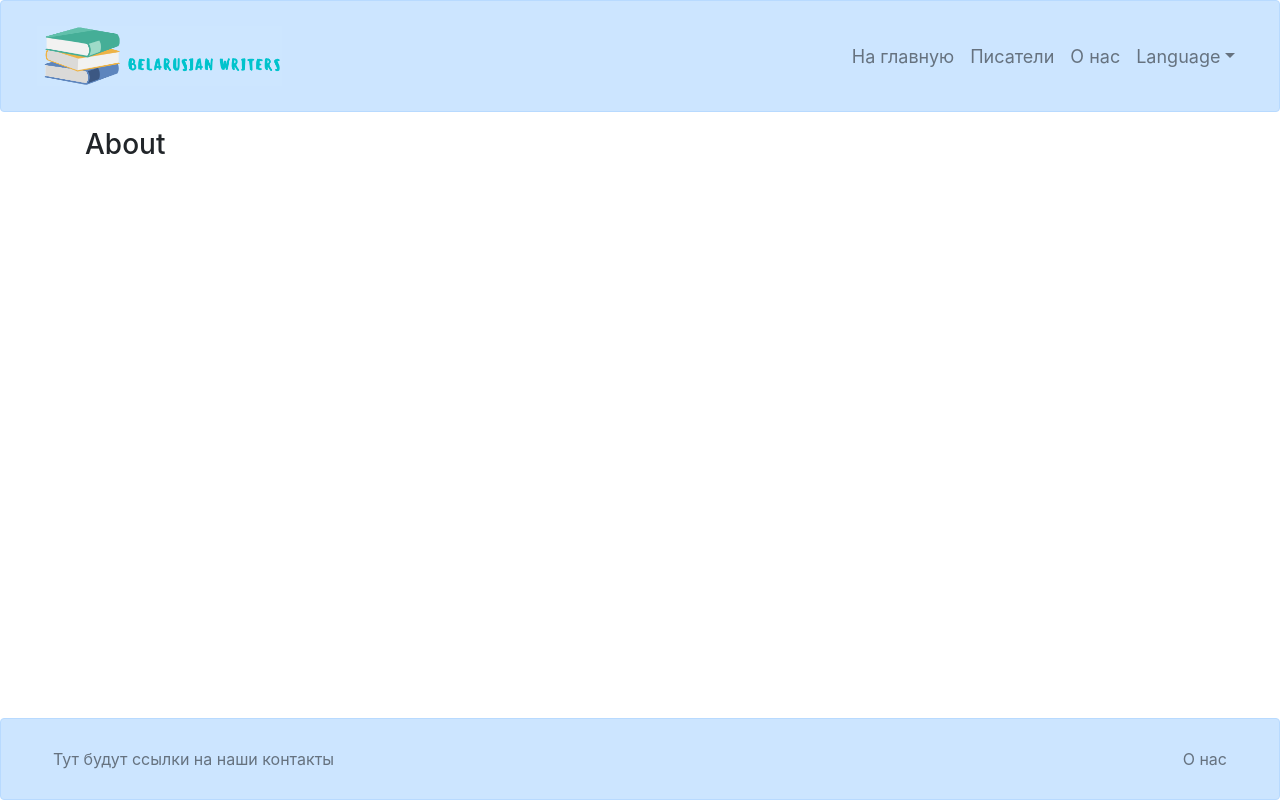
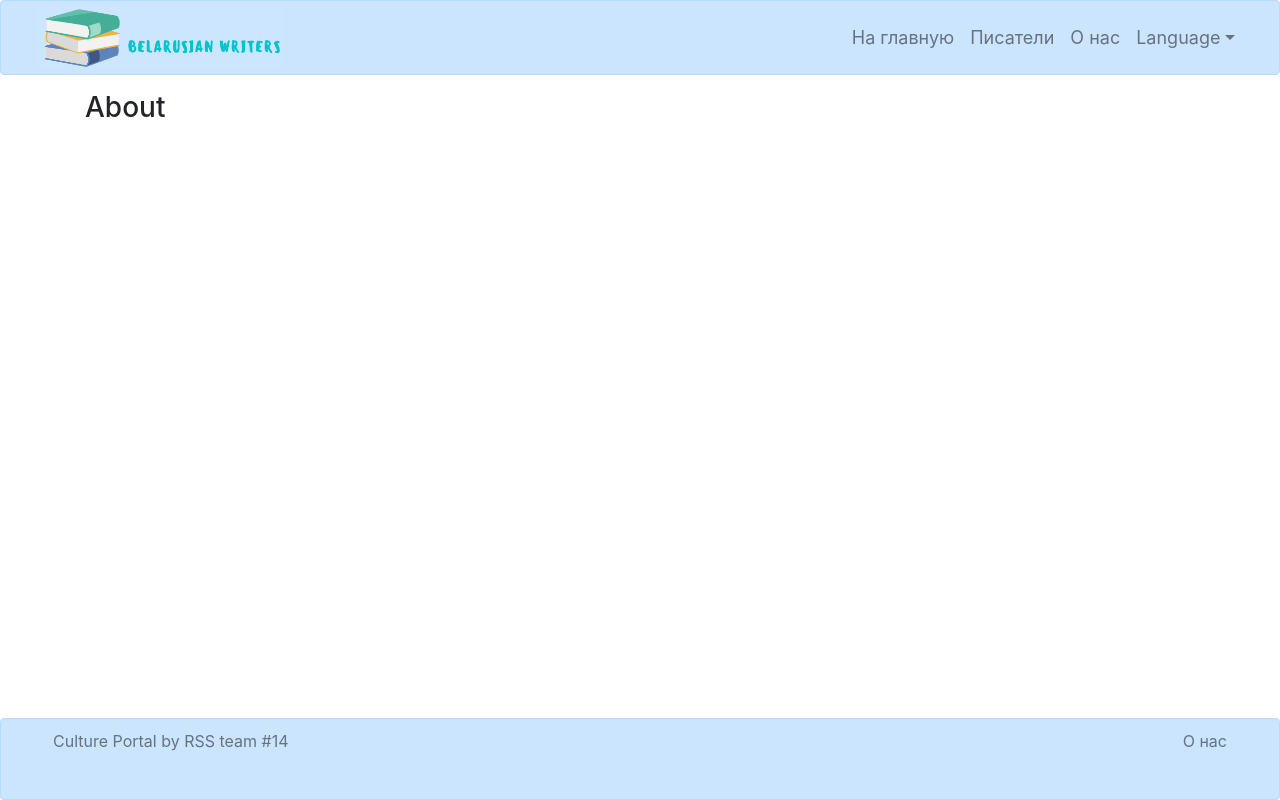
Before and after one commit to Guseff/culture-portal, a React app: page /about in a window 1280 px wide. Built offline with nearby package versions, Linux system fonts and the light colour scheme.

Commit message:
refactor: fix footer and refactor main block description

```diff
--- a/src/assets/styles/index.css
+++ b/src/assets/styles/index.css
@@ -1,3 +1,22 @@
-.footer_item a {
+html {
+    height: 100%;
+}
+
+body {
+  min-height:100%;
+  position:relative;
+  padding-bottom: 70px;
+}
+
+.footer_item a,
+.col_item1 .main_title {
     color: rgba(0,0,0,.5);
 }
+
+.navbar {
+    padding: 0 1rem;
+}
+
+.alert {
+    padding: 0.1rem 1.25rem;
+}
--- a/src/components/Footer/Footer.css
+++ b/src/components/Footer/Footer.css
@@ -1,5 +1,11 @@
 .footer {
     margin-bottom: 0;
+    margin-top: 1rem;
+    position: absolute;
+    left: 0;
+    right: 0;
+    bottom: 0;
+    height: 82px;
 }
 
 .footer_item {
--- a/src/components/Footer/Footer.tsx
+++ b/src/components/Footer/Footer.tsx
@@ -6,10 +6,10 @@ import { Link } from 'react-router-dom';
 
 const Footer = () => {
   return (
-    <Alert variant="primary" className="footer fixed-bottom">
+    <Alert variant="primary" className="footer">
       <Navbar className="footer_item">
         <Nav.Link as={Link} to="/author">
-          Тут будут ссылки на наши контакты
+          Culture Portal by RSS team #14
         </Nav.Link>
         <Nav.Link as={Link} to="/author">
           О нас
--- a/src/components/Header/Header.tsx
+++ b/src/components/Header/Header.tsx
@@ -24,7 +24,11 @@ const Header = () => {
           </Nav.Link>
         </Nav>
         <Nav>
-          <NavDropdown title="Language" id="basic-nav-dropdown">
+          <NavDropdown
+            alignRight
+            title="Language"
+            id="dropdown-menu-align-right"
+          >
             <NavDropdown.Item href="#ru">ru</NavDropdown.Item>
             <NavDropdown.Item href="#eng">eng</NavDropdown.Item>
             <NavDropdown.Item href="#be">be</NavDropdown.Item>
--- a/src/components/Main/index.css
+++ b/src/components/Main/index.css
@@ -0,0 +1,7 @@
+.col_item1 {
+
+}
+
+.col_item1 .main_title {
+    text-align: center;
+}
--- a/src/views/Main.tsx
+++ b/src/views/Main.tsx
@@ -1,6 +1,6 @@
 import * as React from 'react';
 import { Row, Col, Container, Image } from 'react-bootstrap';
-import LangOutputTest from '../components/LangOutputTest';
+import '../components/Main/index.css';
 
 class Main extends React.Component {
   title: string;
@@ -16,9 +16,9 @@ class Main extends React.Component {
     return (
       <Container>
         <Row>
-          <Col>
-            <h1>Культурный портал о писателях Беларуси</h1>
-            <p>
+          <Col className="col_item1">
+            <h1 className="main_title">Культурный портал о писателях Беларуси</h1>
+            <p className="main_description">
               Культурный портал о писателях Беларуси — сборник статей о
               выдающихся творческих личностях с их подробным описанием, включая
               годы жизни, фотографии, биографии в виде временной шкалы, списки
@@ -30,8 +30,6 @@ class Main extends React.Component {
               шаблон стилей сайта.
             </p>
           </Col>
-        </Row>
-        <Row>
           <Col>
             <h2>Имя писателя</h2>
             <Image src="../171x180" rounded alt="фото писателя" />
@@ -40,7 +38,6 @@ class Main extends React.Component {
             <button>Узнать больше</button>
           </Col>
         </Row>
-        <LangOutputTest />
       </Container>
     );
   }
```
